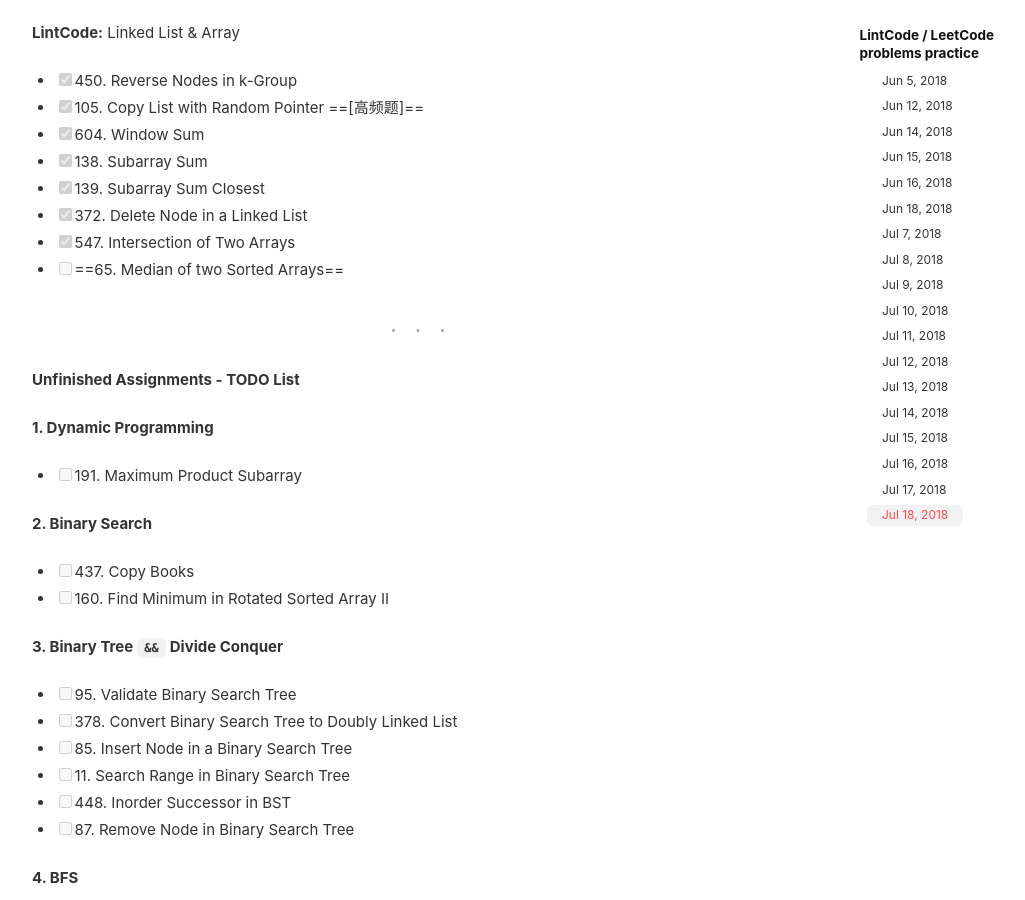
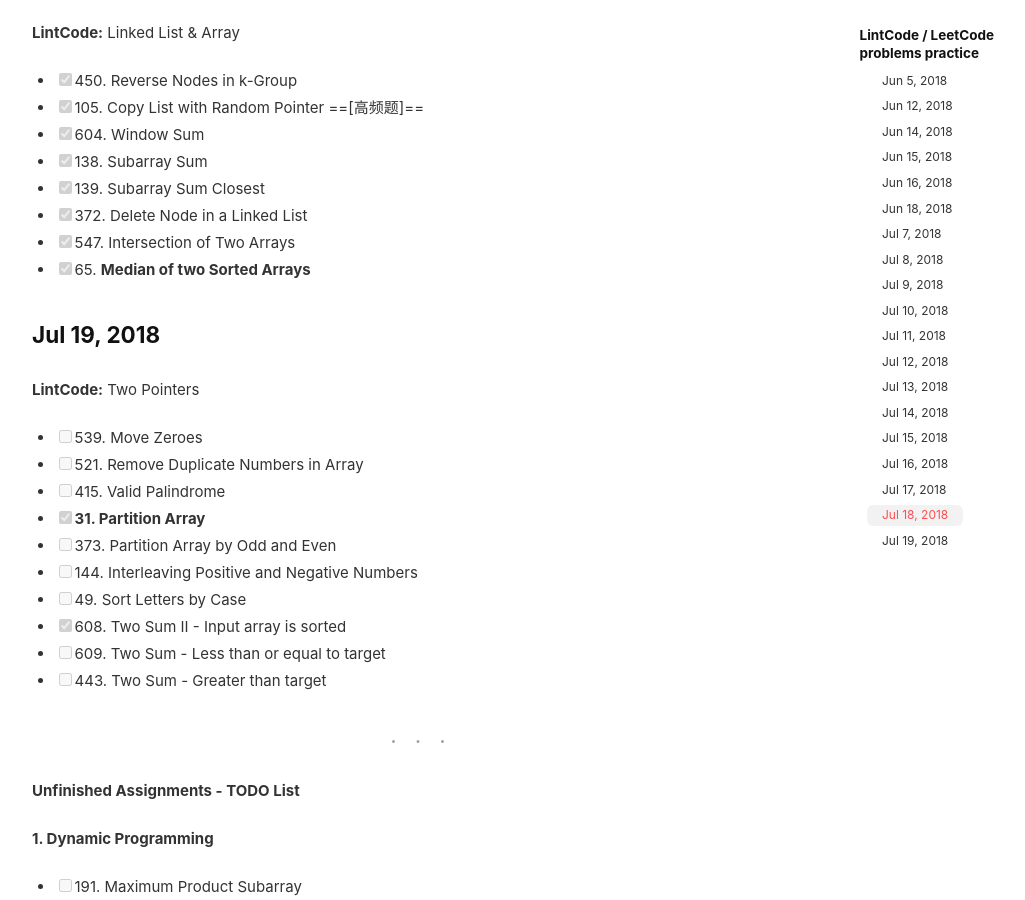
Before and after one commit to Zhenye-Na/blog, a Jekyll site: the page built from _posts/2018-06-05-problem-practice.md, in a window 1280 px wide and 900 px high, scrolled down 5819 px. Shown: the whole window, without its empty margins (103-1128 px from the left). Built offline with Jekyll 4.4.1, drawn with Linux system fonts in a browser that asks for light colours; nearby versions of some CDN libraries; comment, search, counter and statistics services are not loaded; some of the changed text lies outside the part shown.

Commit message:
Update log

```diff
--- a/_posts/2018-06-05-problem-practice.md
+++ b/_posts/2018-06-05-problem-practice.md
@@ -2,7 +2,7 @@
 layout: post
 title: "Online-Judge problems practice"
 date: 2018-06-05
-modify_date: 2018-07-17
+modify_date: 2018-07-19
 excerpt: "LeetCode/LintCode problems practice. 💪"
 tags: [LeetCode/LintCode]
 ---
@@ -239,8 +239,23 @@
 - [x] 139. Subarray Sum Closest
 - [x] 372. Delete Node in a Linked List
 - [x] 547. Intersection of Two Arrays
-- [ ] ==65. Median of two Sorted Arrays==
+- [x] 65. **Median of two Sorted Arrays**
 
+
+### Jul 19, 2018
+
+**LintCode:**  Two Pointers
+
+- [ ] 539. Move Zeroes
+- [ ] 521. Remove Duplicate Numbers in Array
+- [ ] 415. Valid Palindrome
+- [x] **31. Partition Array**
+- [ ] 373. Partition Array by Odd and Even
+- [ ] 144. Interleaving Positive and Negative Numbers
+- [ ] 49. Sort Letters by Case
+- [x] 608. Two Sum II - Input array is sorted
+- [ ] 609. Two Sum - Less than or equal to target
+- [ ] 443. Two Sum - Greater than target
 
 
 
@@ -306,14 +321,17 @@
 
 **7. Two Pointers**
 
-- [ ]
-- [ ]
-- [ ]
-- [ ]
-- [ ]
-- [ ]
-- [ ]
-- [ ]
+- [ ] 461. Kth Smallest Numbers in Unsorted Array
+- [ ] 148. Sort Colors
+- [ ] 143. Sort Colors II
+- [ ] **56. Two Sum**
+- [ ] 607. Two Sum III - Data structure design
+- [ ] 587. Two Sum - Unique pairs
+- [ ] 610. Two Sum - Difference equals to target
+- [ ] 57. 3-Sum
+- [ ] 59. 3-Sum Closest
+- [ ] 58. 4Sum
+- [ ] 8. Rotate String
 - [ ]
 - [ ]
 - [ ]
```
